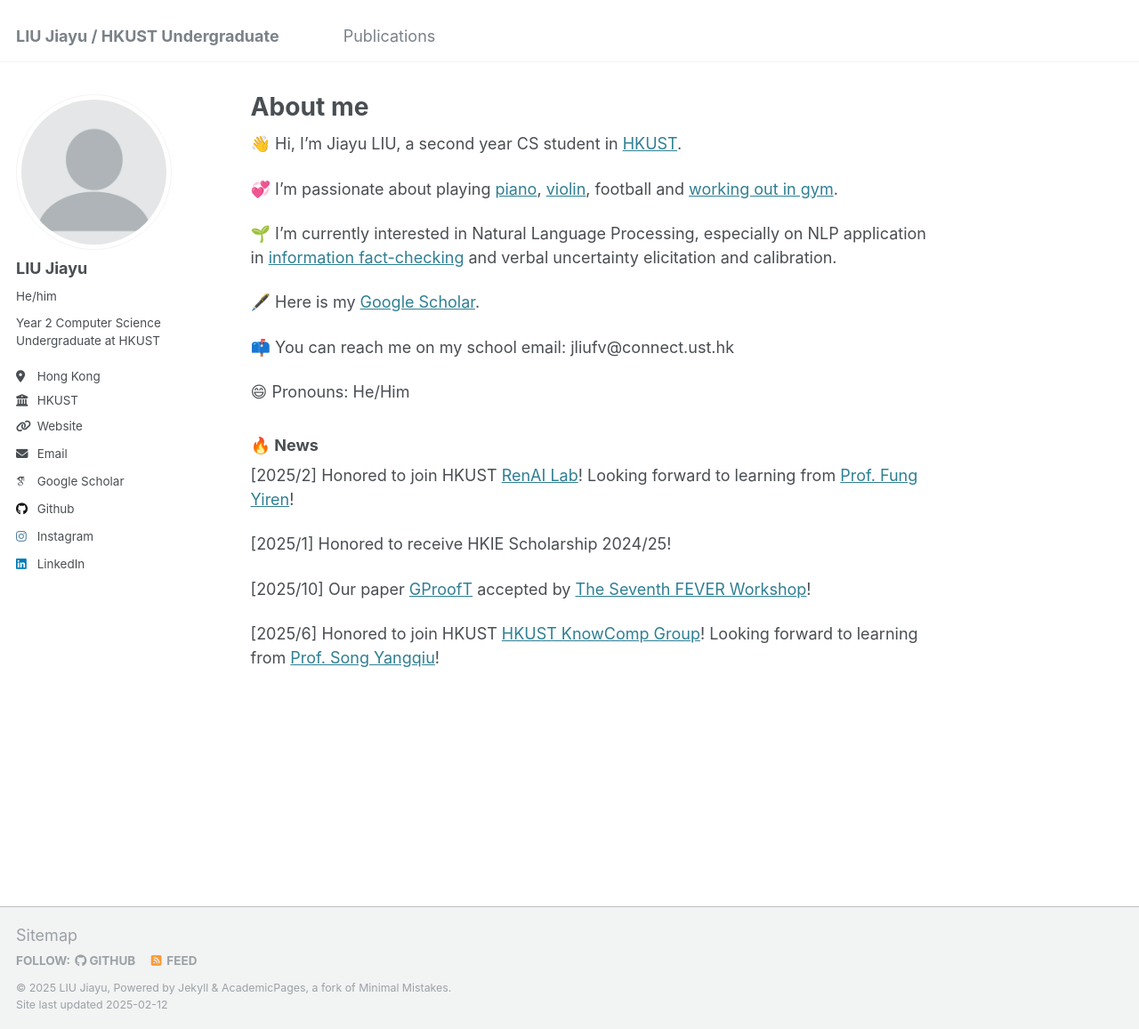
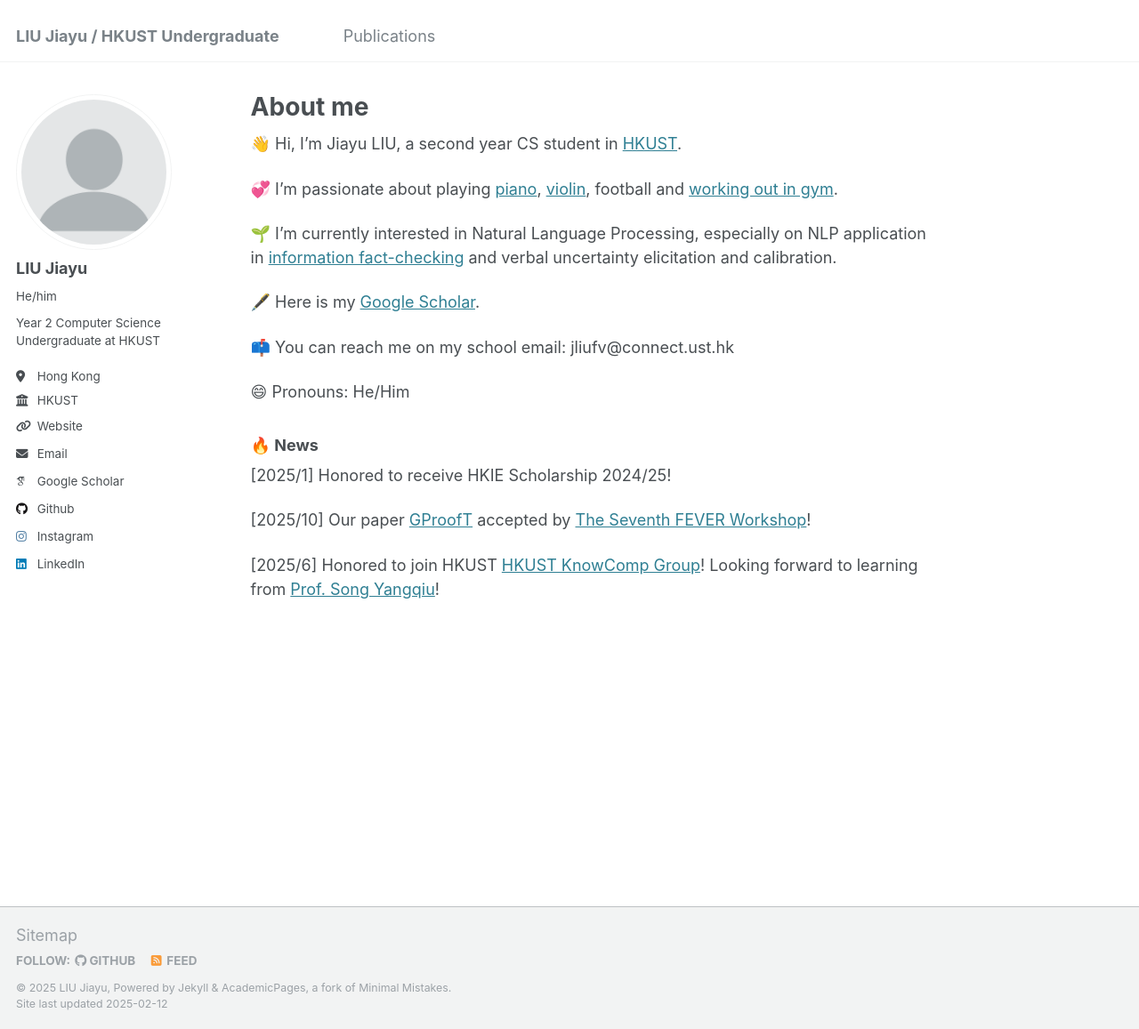
Before and after one commit to JiayuJeff/JiayuJeff.github.io, a Jekyll site: the page built from _pages/about.md, in a window 1280 px wide and 1157 px high. Shown: the whole window at 89% size. Built offline with Jekyll 4.4.1, drawn with Linux system fonts in a browser that asks for light colours; some web fonts are replaced.

Commit message:
Update about.md

```diff
--- a/_pages/about.md
+++ b/_pages/about.md
@@ -35,7 +35,7 @@ redirect_from:
 
 ### &#128293; News
 
-[2025/2] Honored to join HKUST [RenAI Lab](https://mayrfung.github.io/group/)! Looking forward to learning from [Prof. Fung Yiren](https://mayrfung.github.io/)!
+<!-- [2025/2] Honored to join HKUST [RenAI Lab](https://mayrfung.github.io/group/)! Looking forward to learning from [Prof. Fung Yiren](https://mayrfung.github.io/)! -->
 
 [2025/1] Honored to receive HKIE Scholarship 2024/25!
 
```
